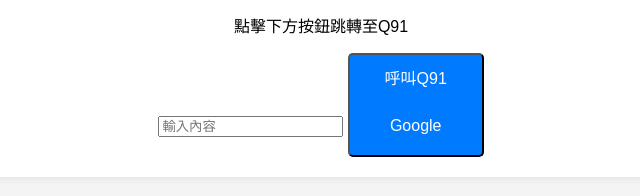
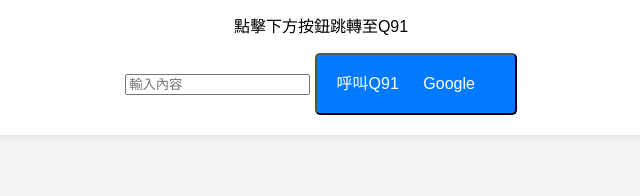
Before and after one commit to JerryForWork/JerryForWork.github.io, a plain HTML site: page index.html in a window 1280 px wide. Shown: the part 186-382 px from the top of the page, without its empty margins (319-959 px from the left). Drawn offline with Linux system fonts and the light colour scheme.

Commit message:
delete br

```diff
--- a/index.html
+++ b/index.html
@@ -94,9 +94,9 @@
     <p>點擊下方按鈕跳轉至Q91</p>
 
 	<input type="text" class="input-box" id="inputData" placeholder="輸入內容">
-    <button class="button" onclick="generateQ91Scheme()">呼叫Q91</a><br>
 
-	<br>
+    <button class="button" onclick="generateQ91Scheme()">呼叫Q91</a>
+
 	<a class="button" href="https://google.com" target="_blank">Google</a>
 
   </div>
```
